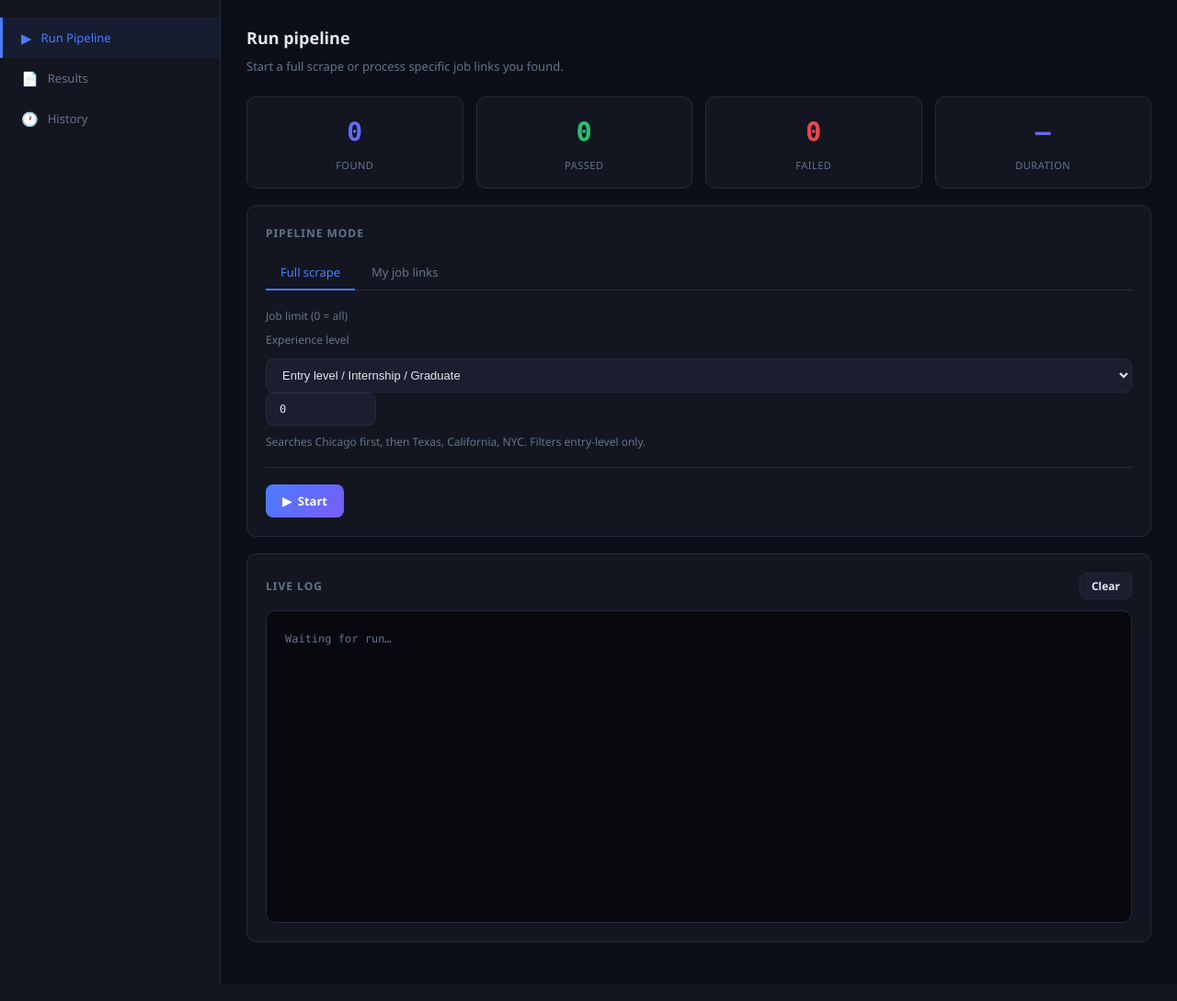
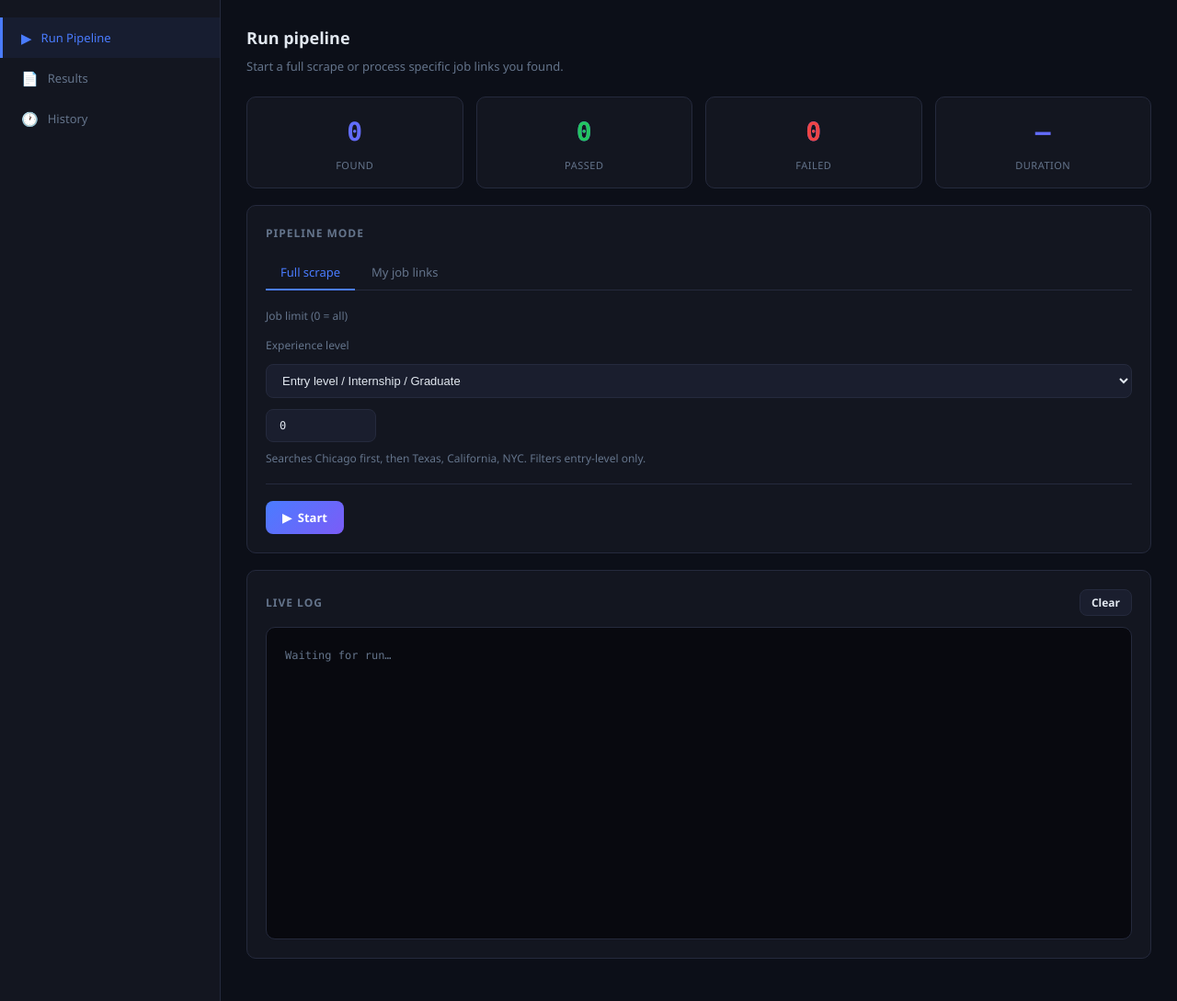
Before and after one commit to Hamju1999/AIResumeTailor, a Flask app: template templates/index.html in a window 1280 px wide. Shown: the part 76-1165 px from the top of the page at 92% size. Run offline with Flask 3, Linux system fonts and the light colour scheme; the template is opened without the code that fills it, so the values that code supplies are empty.

Commit message:
Fix margin style in scrape tab layout

```diff
--- a/templates/index.html
+++ b/templates/index.html
@@ -442,7 +442,7 @@
         <!-- Full scrape tab -->
         <div id="tab-scrape">
           <label for="limitInput">Job limit (0 = all)</label>
-          <div style="margin-top-bottom:12px">
+          <div style="margin-top:12px;margin-bottom:12px">
             <label for="expLevel">Experience level</label>
             <select id="expLevel" style="width:100%;background:var(--surface2);border:1px solid var(--border);border-radius:8px;color:var(--text);font-size:13px;padding:9px 13px;outline:none;margin-top:5px;">
               <option value="entry">Entry level / Internship / Graduate</option>
```
